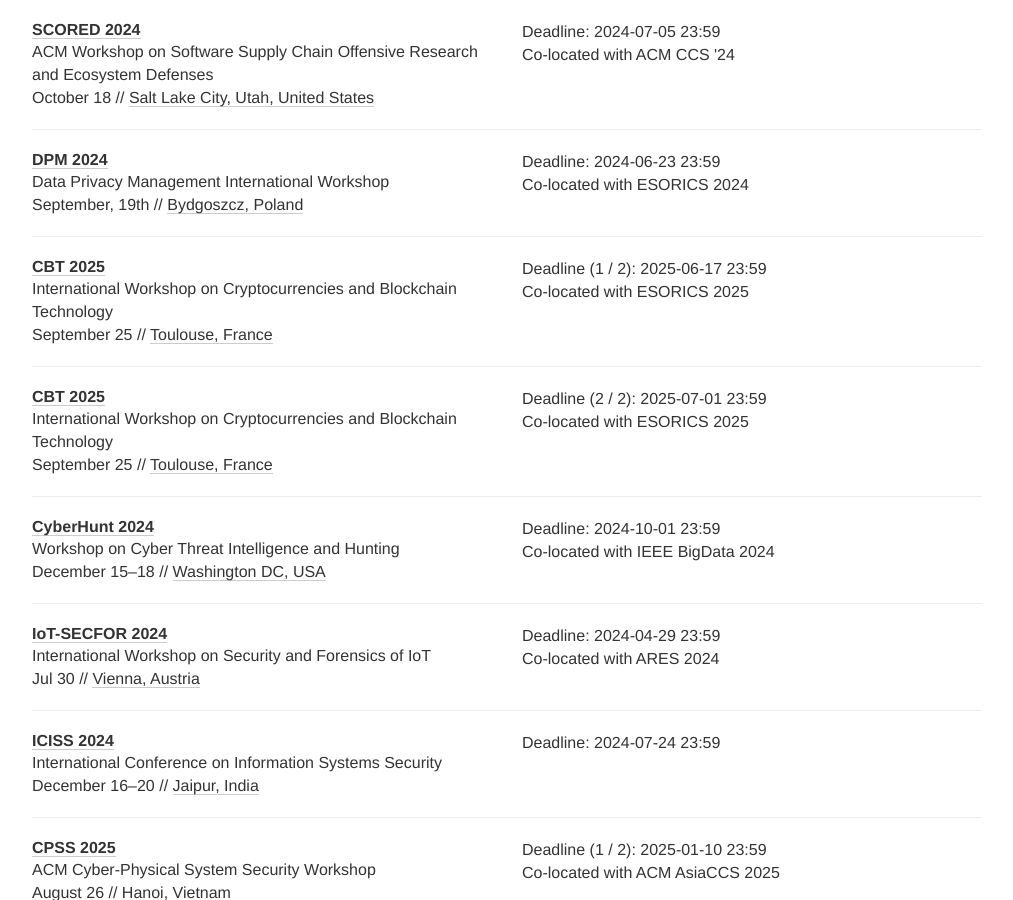
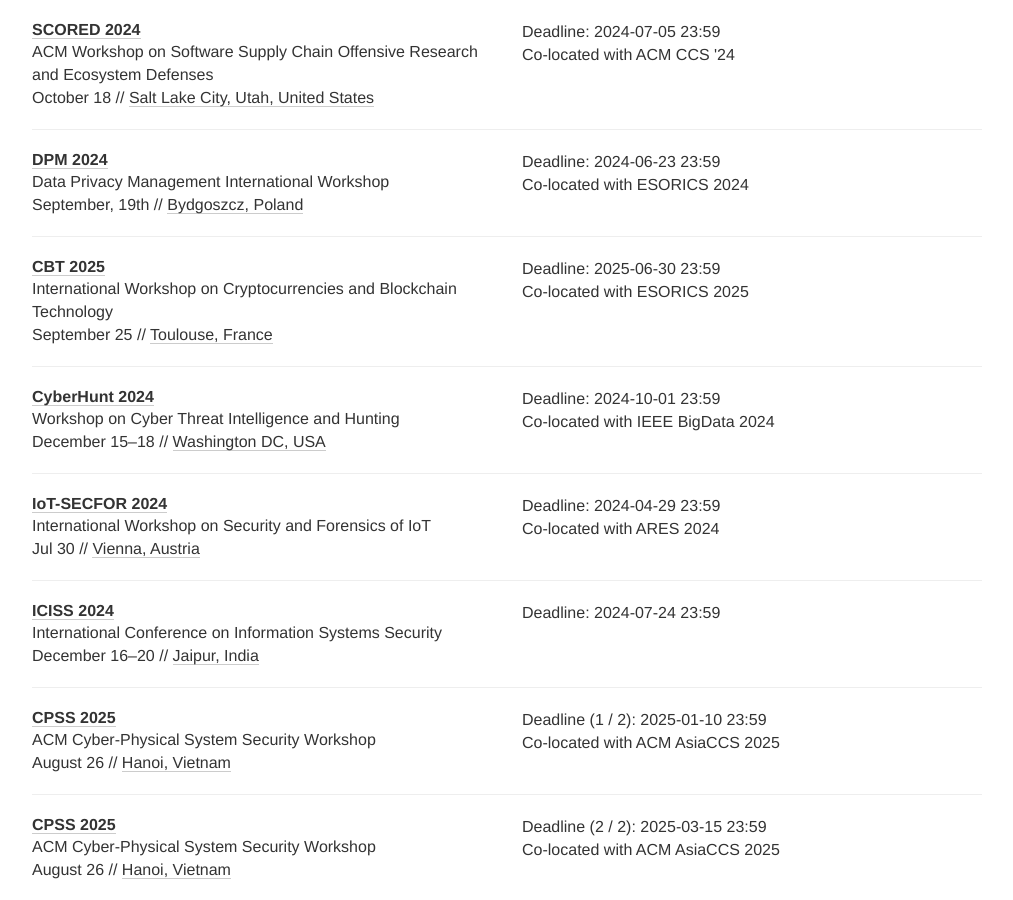
Before and after one commit to sec-deadlines/sec-deadlines.github.io, a Jekyll site: the page built from index.html, in a window 1280 px wide and 900 px high, scrolled down 14535 px. Shown: the whole window, without its empty margins (133-1146 px from the left). Built offline with Jekyll 4.4.1, drawn with Linux system fonts in a browser that asks for light colours; nearby versions of some CDN libraries; comment, search, counter and statistics services are not loaded.

Commit message:
Fixing deadline

```diff
--- a/_data/conferences.yml
+++ b/_data/conferences.yml
@@ -1034,8 +1034,7 @@
   year: 2025
   link: http://cbtworkshop.org/
   deadline:
-    - "2025-06-17 23:59"
-    - "2025-07-01 23:59"
+    - "2025-06-30 23:59"
   place: Toulouse, France
   date: September 25
   tag: [SEC, CRYPTO, SHOP]
```
